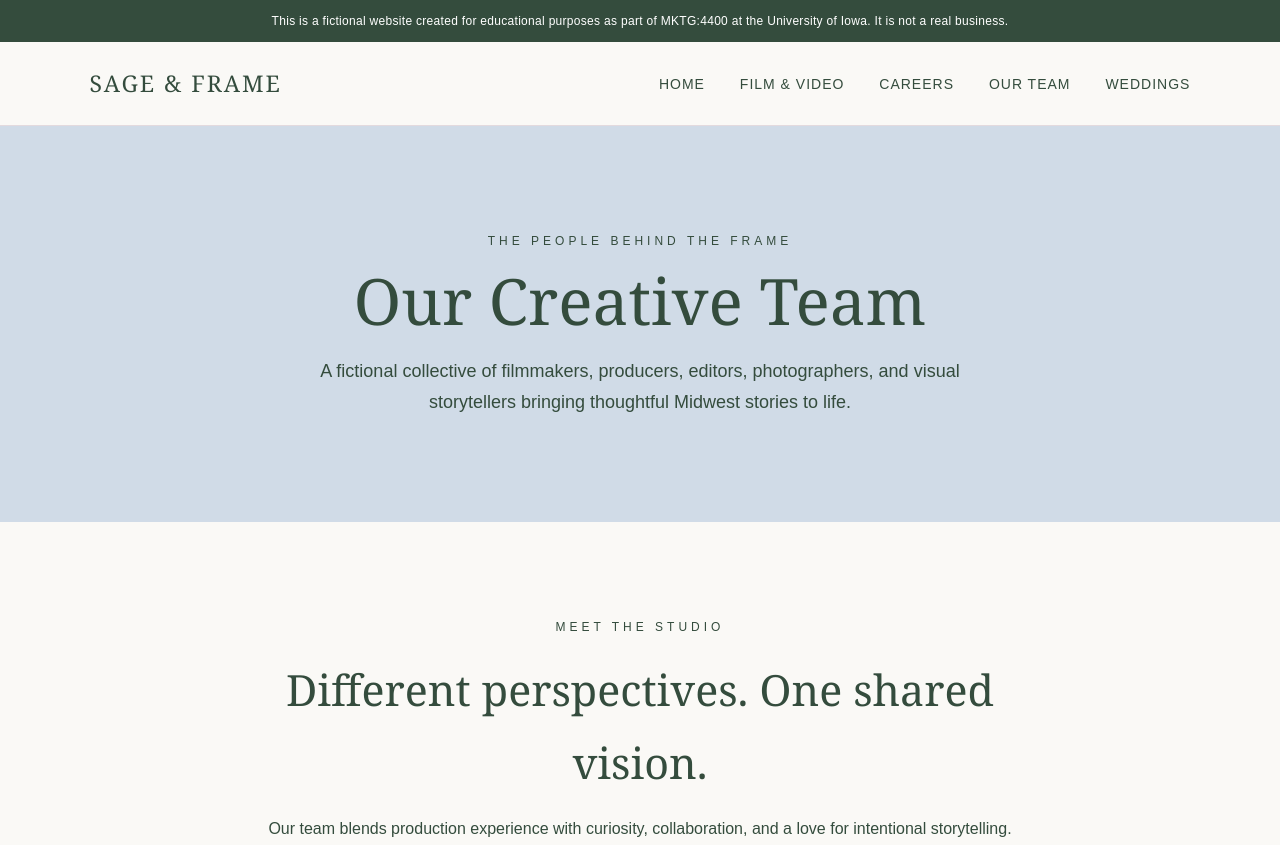
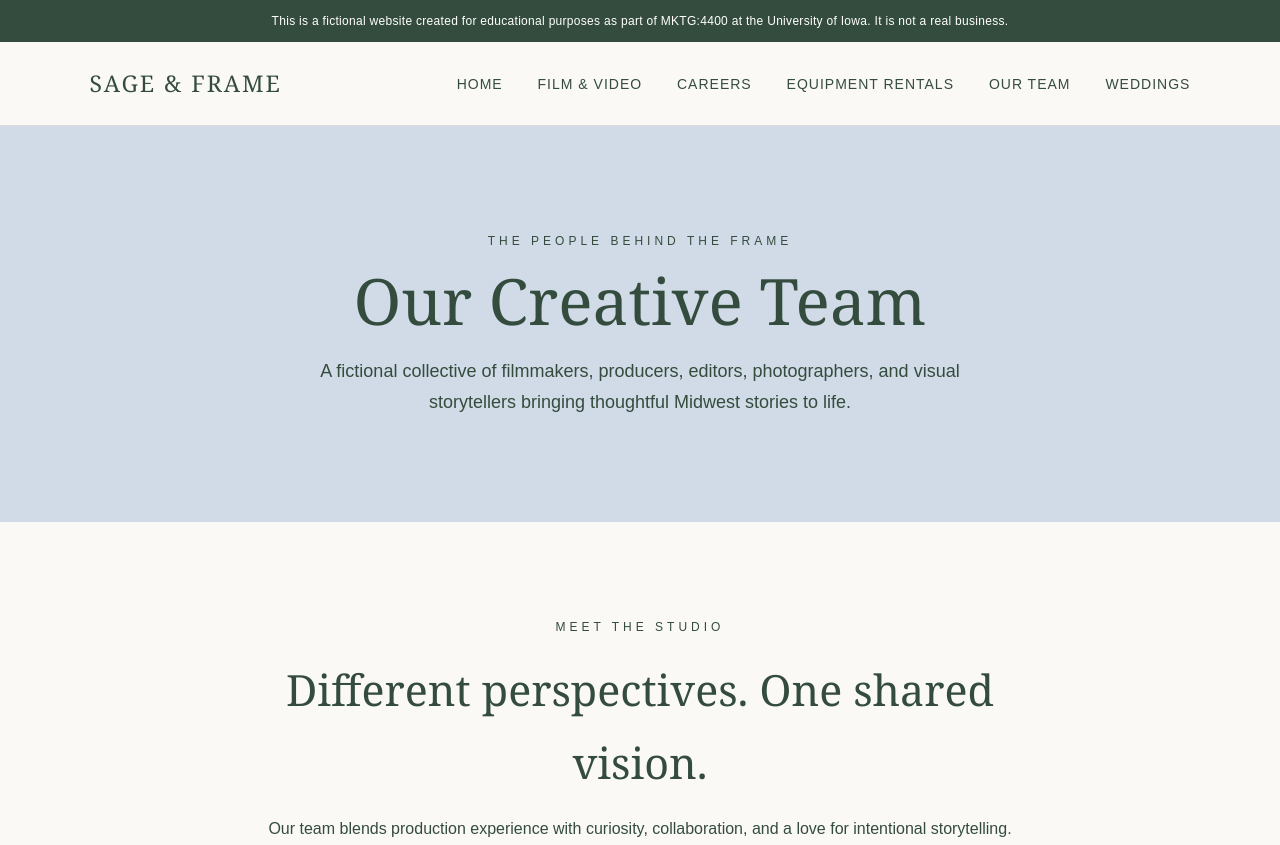
Before and after one commit to maysonpearl777-jpg/Video-Production-Company, a plain HTML site: page creative-team.html in a window 1280 px wide. Shown: the top 845 px of the page. Drawn offline with Linux system fonts and the light colour scheme.

Commit message:
Update creative-team.html
adding navigation for equipment rental

```diff
--- a/creative-team.html
+++ b/creative-team.html
@@ -343,6 +343,9 @@
 
             <a href="film-jobs.html">
                 Careers
+
+            <a href="equipment-rentals.html">
+                Equipment Rentals
             </a>
 
             <a href="creative-team.html">
```
